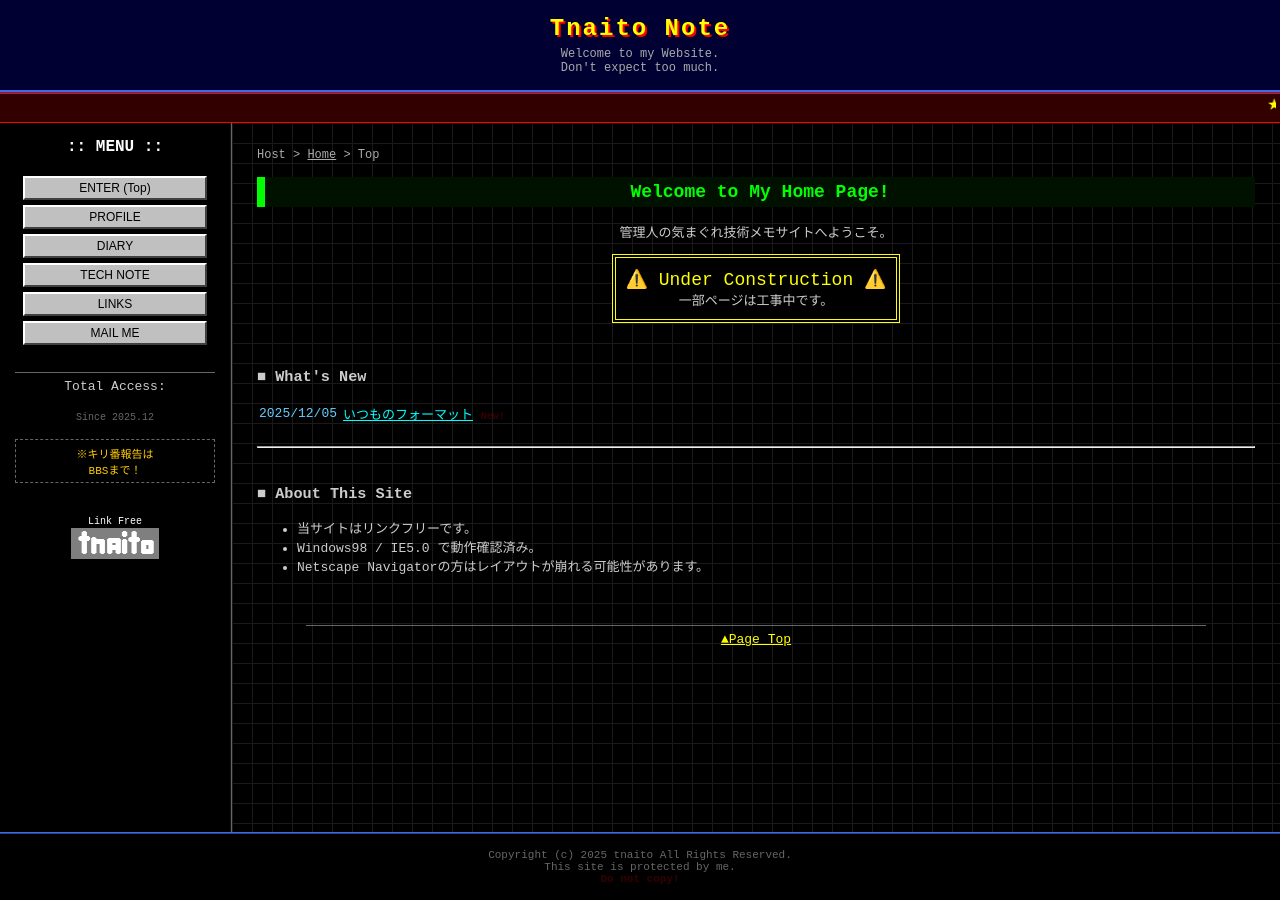
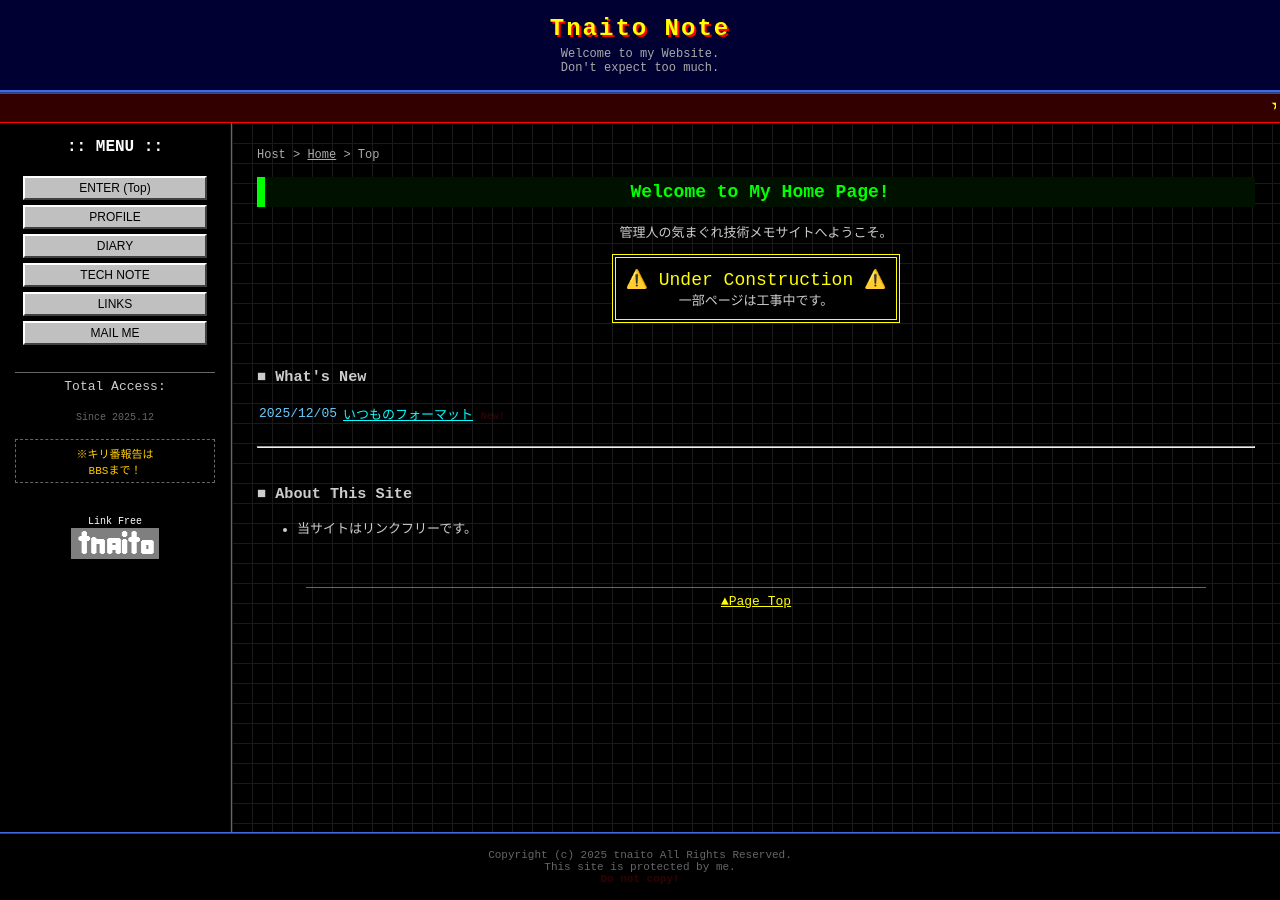
Before and after one commit to naito-tomoki/naito-tomoki.github.io, a Jekyll site: the page built from index.html, in a window 1280 px wide. Built offline with Jekyll 4.4.1, drawn with Linux system fonts in a browser that asks for light colours; comment, search, counter and statistics services are not loaded.

Commit message:
fix index.html

```diff
--- a/index.html
+++ b/index.html
@@ -39,6 +39,4 @@ title: Top
 <h3>■ About This Site</h3>
 <ul>
   <li>当サイトはリンクフリーです。</li>
-  <li>Windows98 / IE5.0 で動作確認済み。</li>
-  <li>Netscape Navigatorの方はレイアウトが崩れる可能性があります。</li>
 </ul>
```
Also changed, not shown: 1 other file.
